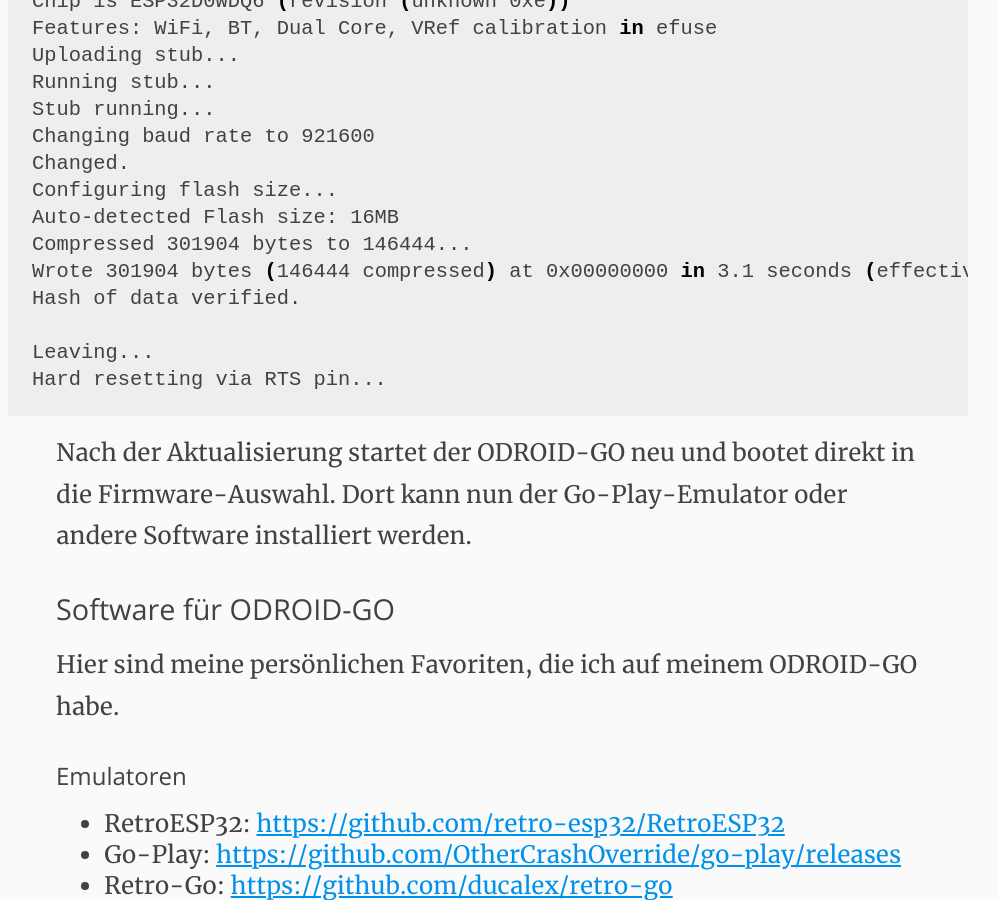
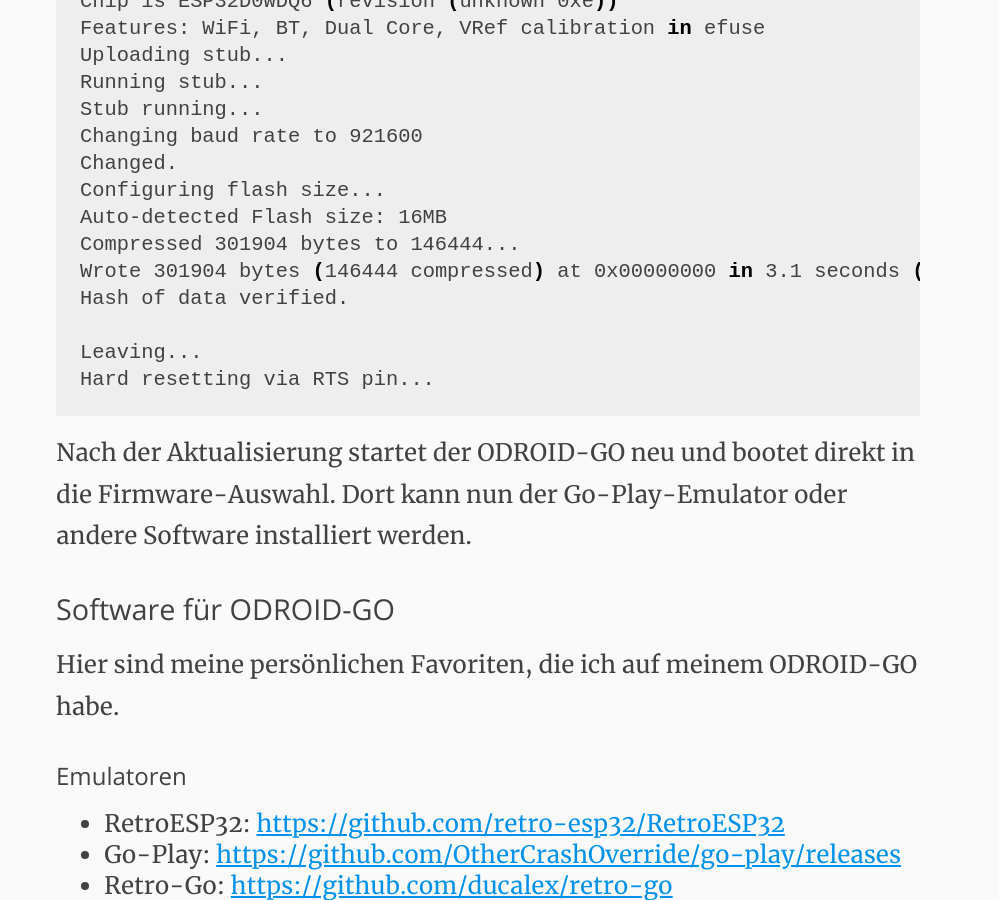
Before and after one commit to marc2o/marc2o.github.io, a Jekyll site: the page built from _posts/2019-04-17-ODROID-GO-Der-Spielspass-Bausatz.md, in a window 1280 px wide and 900 px high, scrolled down 6564 px. Shown: the whole window, without its empty margins (152-1151 px from the left). Built offline with Jekyll 4.4.1, drawn with Linux system fonts in a browser that asks for light colours.

Commit message:
Update article.css

```diff
--- a/assets/css/article.css
+++ b/assets/css/article.css
@@ -117,7 +117,8 @@
 }
 
 article>*,
-footer>* {
+footer>*,
+article>div[class^='language-'] {
 	margin-top: 1rem;
 	grid-column: 2;
 }
@@ -152,11 +153,10 @@
 	padding-left: 1em;
 }
 dd+dd {
-		text-indent: 1em;
+	text-indent: 1em;
 }
 
-figure,
-div[class^='language-'] {
+figure {
     margin-top: 1rem;
 	grid-column: 1 / 4;
 	white-space: nowrap;
```
